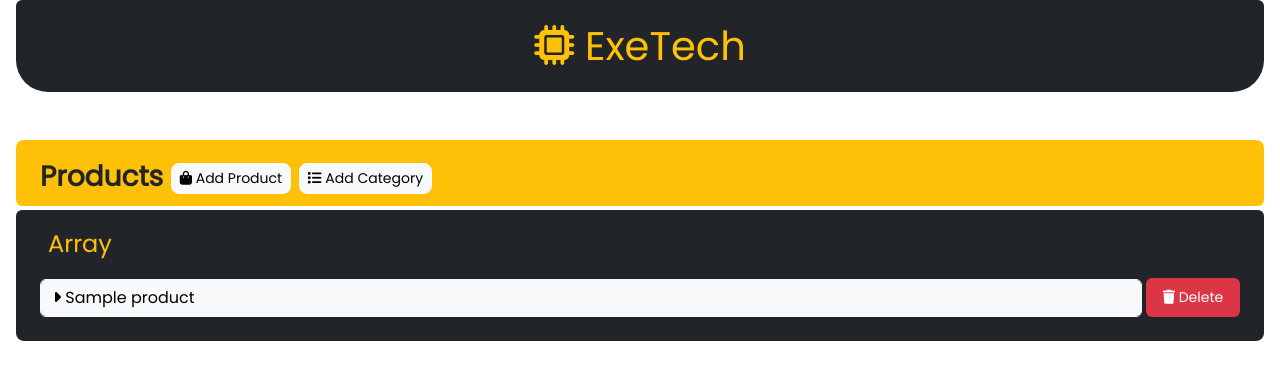
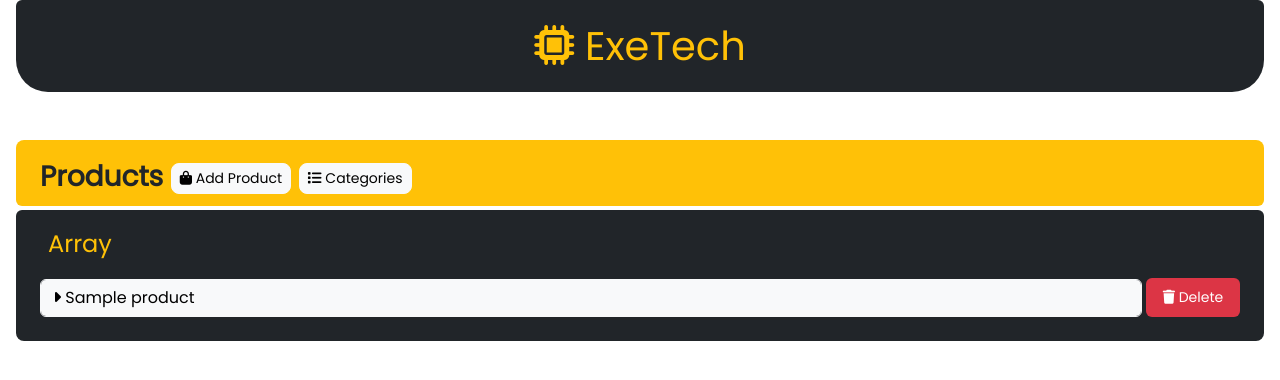
Before and after one commit to xander0328/ProductListing, a CodeIgniter 4 app: the page made by app/Views/index.php in a window 1280 px wide. Shown: the top 380 px of the page. Run offline with PHP 8.4 and a stand-in for CodeIgniter, Linux system fonts and the light colour scheme; the template is opened without the code that fills it: most values are stand-ins (such as "Sample title", 1, 10 or a date in 2020); some libraries are stand-ins or nearby versions; some web fonts are replaced.

Commit message:
Improving UI 1.0

```diff
--- a/app/Views/add.php
+++ b/app/Views/add.php
@@ -25,9 +25,9 @@
 
 <body>
     <div class="m-4">
-        <a href="/index" class="btn btn-light rounded-pill">
+        <a href="/index" class="btn btn-light rounded-pill mb-2">
             <i class="fa-solid fa-chevron-left"></i> Back</a>
-        <div class="m-auto col-5 ">
+        <div class="m-auto col-lg-5 ">
             <div class="fs-2 mb-2 bg-warning p-3 rounded-4 rounded-bottom">Add Product</div>
             <form class="bg-dark p-3 rounded-4 rounded-top text-white" action="/save" method="post">
                 <label for="">Name: </label>
--- a/app/Views/edit.php
+++ b/app/Views/edit.php
@@ -24,9 +24,9 @@
 
 <body>
     <div class="m-4">
-        <a href="/index" class="btn btn-light rounded-pill">
+        <a href="/index" class="btn btn-light rounded-pill mb-2">
             <i class="fa-solid fa-chevron-left"></i> Back</a>
-        <div class="m-auto col-5 ">
+        <div class="m-auto col-lg-5 ">
             <div class="fs-2 mb-2 bg-warning p-3 rounded-4 rounded-bottom">Add Product</div>
             <form class="bg-dark p-3 rounded-4 rounded-top text-white" action="/update/<?= $product[0]['product_id']?>"
                 method="post">
--- a/app/Views/index.php
+++ b/app/Views/index.php
@@ -28,11 +28,12 @@
     </div>
     <div class="px-4 pt-3 pb-2 bg-warning rounded-3 rounded-bottom">
         <div class="fs-3"><b>Products</b>
-            <a href="/add" class="btn btn-light rounded-3 btn-sm"> <i class="fa-solid fa-bag-shopping"></i>
-                Add
-                Product</a>
+            <a href="/add" class="btn btn-light rounded-3 btn-sm"> <span class="d-inline d-md-none"> <i
+                        class="fa-solid fa-plus"></i></span>
+                <span class="d-none d-md-inline"><i class="fa-solid fa-bag-shopping"></i> Add
+                    Product</span> </a>
             <a href="/category" class="btn btn-light rounded-3  btn-sm"><i class="fa-solid fa-list"></i>
-                Add Category</a>
+                <span class="d-none d-md-inline">Categories</span></a>
         </div>
     </div>
     <div class="px-2 pb-3 my-1 bg-dark rounded-3 rounded-top">
```
